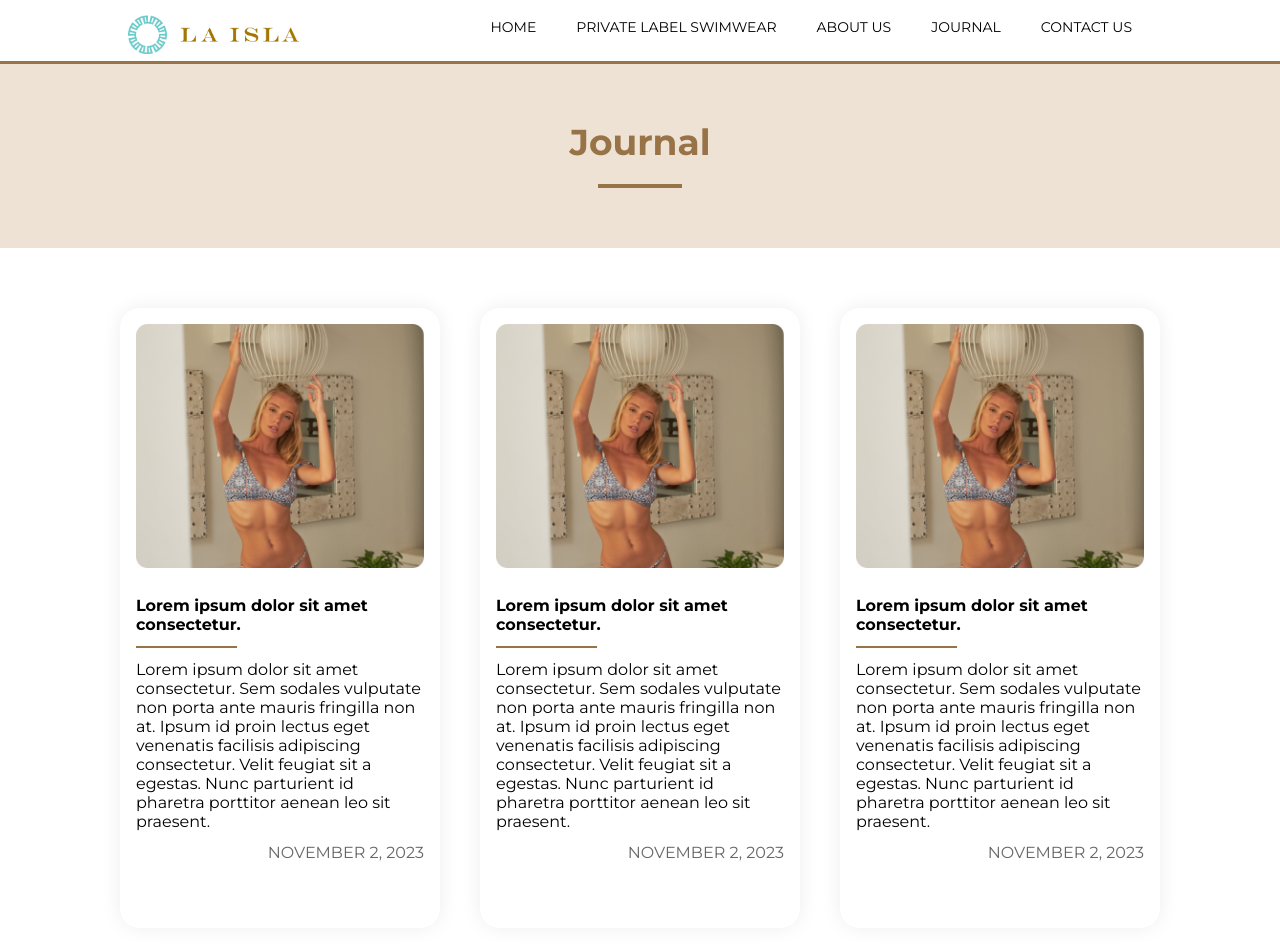
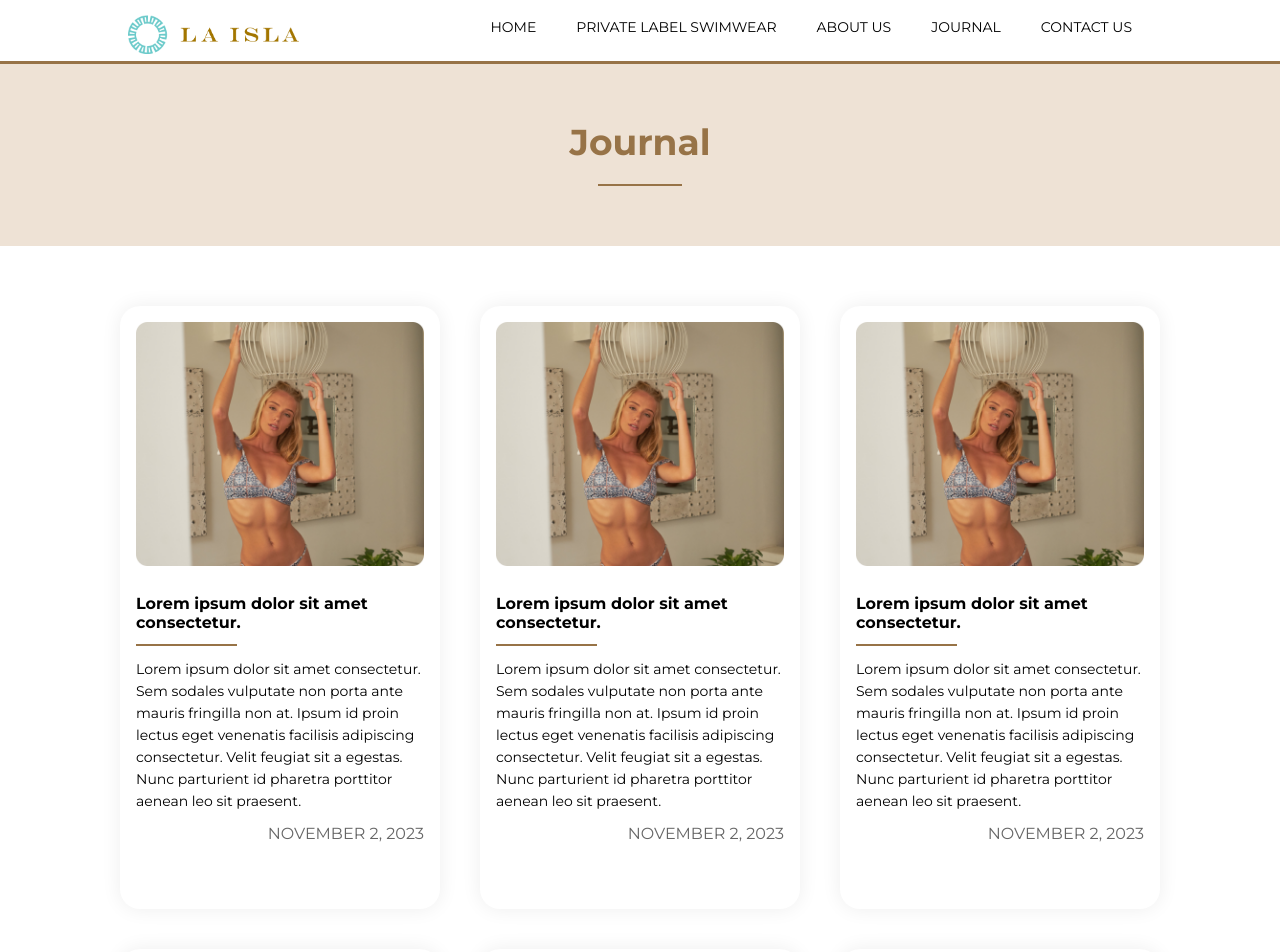
Before and after one commit to mactrix-markjohn/laisla, a React (Vite) app: page /laisla/Journal in a window 1280 px wide. Shown: the top 952 px of the page. Built offline with nearby package versions, Linux system fonts and the light colour scheme.

Commit message:
small journal correction

```diff
--- a/src/Components/Journal/Section1Journal/Section1Journal.css
+++ b/src/Components/Journal/Section1Journal/Section1Journal.css
@@ -19,6 +19,6 @@
 
 }
 .Section1JournalContent hr{
-    border: 2px solid #977347;
+    border: 1.5px solid #977347;
     width: 8%;
 }
--- a/src/Components/Journal/Section2Journal/Section2Journal.css
+++ b/src/Components/Journal/Section2Journal/Section2Journal.css
@@ -31,6 +31,9 @@
 }
 .Section2JournalBody{
     margin-bottom: 12px;
+    font-size: 14px;
+    font-weight: 400;
+    line-height: 22px;
 
 }
 .Section2Date{
```
